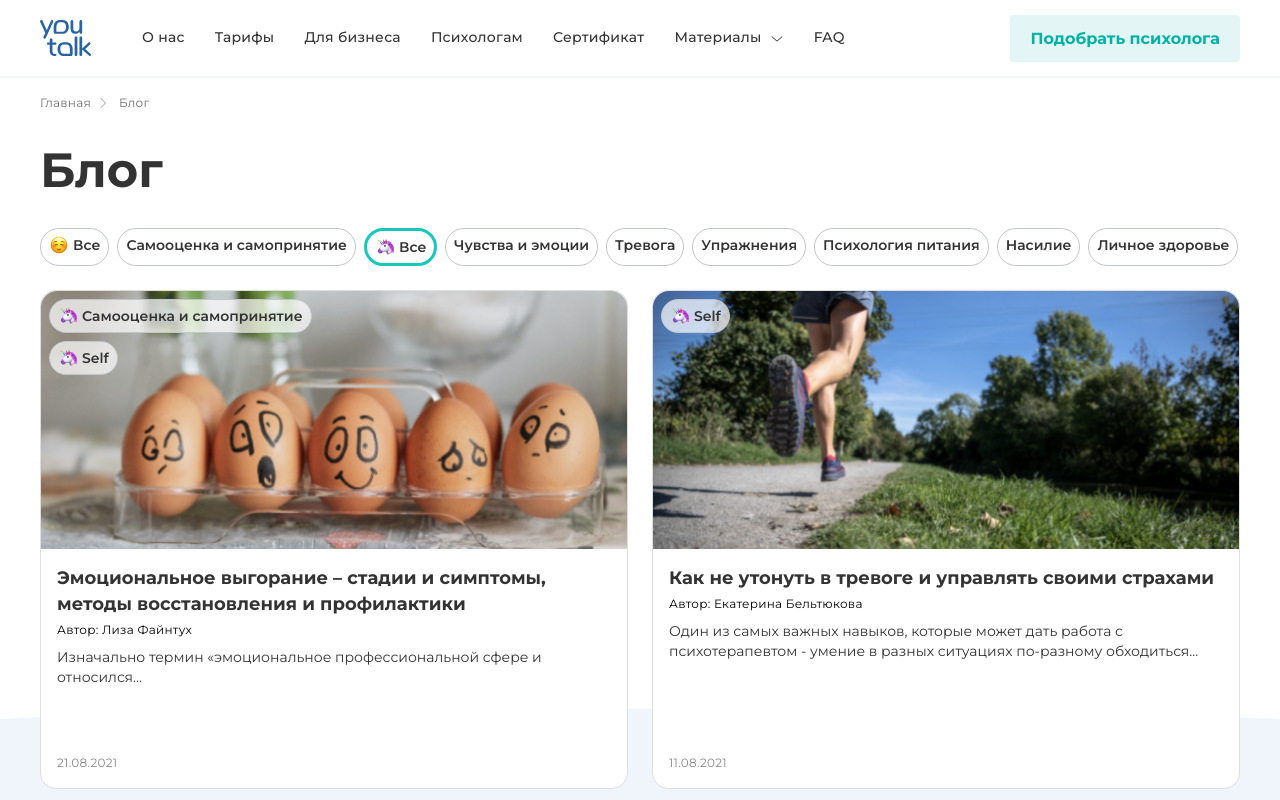
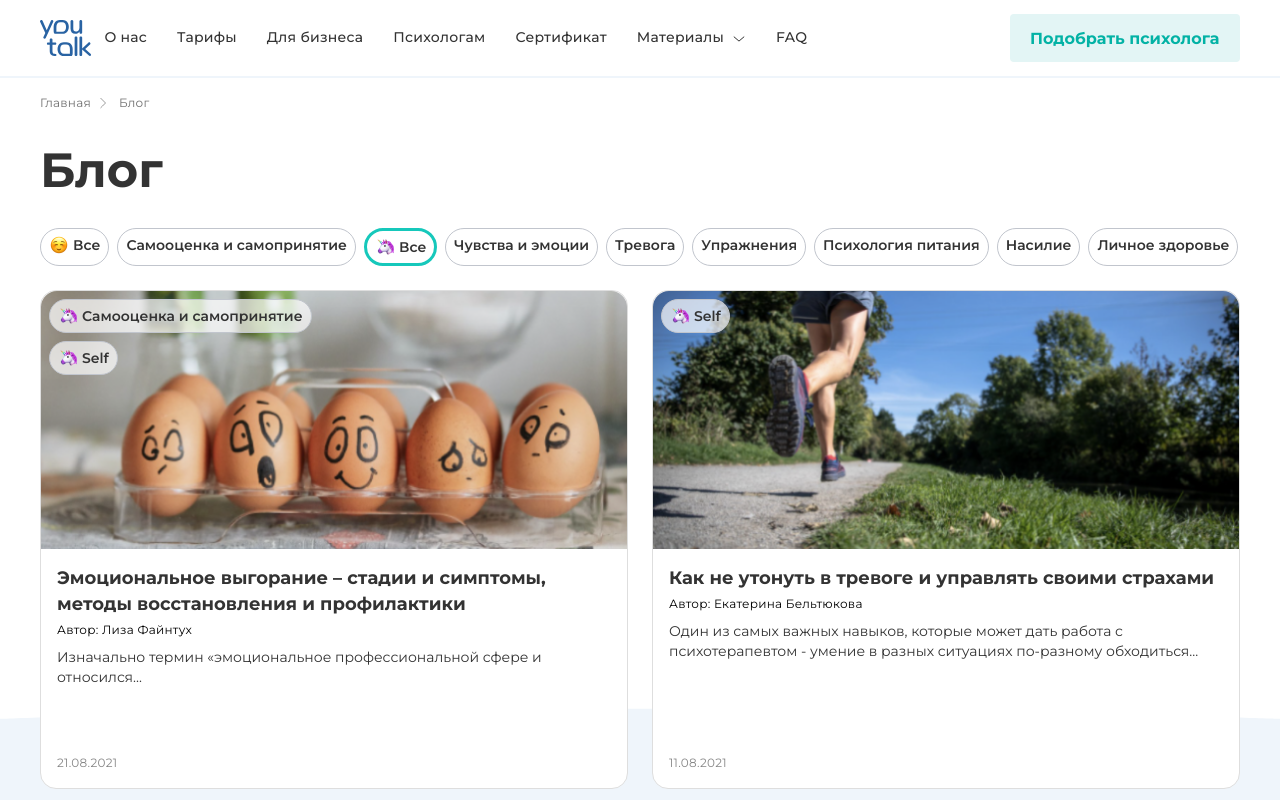
Before and after one commit to starostak/YouTalk, a plain HTML site: page index.html in a window 1280 px wide. Shown: the top 800 px of the page. Drawn offline with Linux system fonts and the light colour scheme.

Commit message:
Adaptation_1

```diff
--- a/articles.css
+++ b/articles.css
@@ -1,3 +1,4 @@
+@media only screen and (min-width: 1024px) {
 .author {
     font-size: 12px;
     font-style: normal;
@@ -117,3 +118,4 @@
     display: grid;
     gap: 24px;
 }
+}
--- a/browser.css
+++ b/browser.css
@@ -35,3 +35,9 @@ input,textarea {
     outline: none;
     background: none;
     }
+
+    nav {
+        margin: 0;
+        padding: 0;
+        list-style: none;
+    }
--- a/footer.css
+++ b/footer.css
@@ -1,16 +1,18 @@
+@media only screen and (min-width: 1024px) {
 footer {
     background-color: #2963A3;
     width: 100%;
     height: 302px;
+
 }
 
 .content-footer {
-    display: flex;
-    flex-direction: row;
+    display: grid;
     width: 1200px;
-    justify-content: space-between;
+    grid-template-columns: 1fr 1fr 1fr 1fr;
     margin: 0 auto;
     padding-top: 40px;
+
 }
 
 .footer-chapter {
@@ -25,6 +27,7 @@ footer {
     display: flex;
     flex-direction: column;
     gap: 16px;
+    max-width: 111px;
 }
 
 .newsletter {
@@ -95,6 +98,7 @@ input::placeholder {
     display: flex;
     flex-direction: column;
     gap: 40px;
+    width: 221px;
   }
    .social {
     display: flex;
@@ -146,3 +150,4 @@ input::placeholder {
     color: #FFF;
     opacity: 0.7;
   }
+}
--- a/general.css
+++ b/general.css
@@ -1,3 +1,4 @@
+@media only screen and (min-width: 1024px) {
 .full-width-line {
     width: 100%;
     border: none;
@@ -137,3 +138,4 @@ main {
     background-position: center;
     background-size: 100% 100%;
 }
+}
--- a/header.css
+++ b/header.css
@@ -1,16 +1,24 @@
+@media only screen and (min-width: 1024px) {
 header{
-    display: flex;
-    justify-content: space-between;
+    display: grid;
+    grid-template-columns: 1fr 1fr;
     max-width: 1200px;
     margin: 0 auto;
     height: 76px;
     align-items: center;
+    justify-items: center;
+
 }
 
 .logo_header-menu {
-    display: flex;
-    gap: 51px;
+    display: grid;
+    grid-template-columns: 51px 704px;
+    grid-gap: 1vw;
     align-items: center;
+}
+
+.logo{
+    justify-self: start;
 }
 .header-menu {
     display: flex;
@@ -44,8 +52,12 @@ header{
 }
 
 .primary-button {
-    display: inline-flex;
+    display: flex;
+    width: 230px;
+    height: 48px;
     padding: 14px 20px;
+    align-items: center;
+    gap: 10px;
     align-items: center;
     gap: 10px;
     font-size: 16px;
@@ -55,5 +67,6 @@ header{
     color:#03B2A5;
     background-color: #E3F5F5;
     border-radius: 4px;
-    stroke: none;
+    justify-self: end;
 }
+}
--- a/index.html
+++ b/index.html
@@ -18,7 +18,7 @@
   <body>
     <header>
       <div class="logo_header-menu">
-        <img src="Images/Logo/logo.svg" alt="Логотип компании" />
+        <img src="Images/Logo/logo.svg" alt="Логотип компании" class="logo"/>
         <nav>
           <ul class="header-menu">
             <li><a href="#" class="chapter">О нас</a></li>
```
